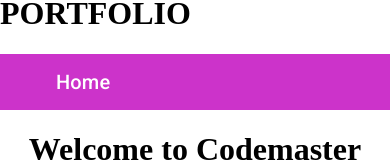
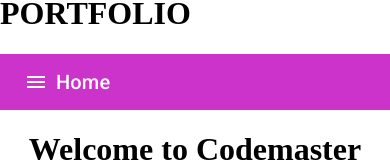
Before and after one commit to codemastermick/devPortfolio, an Angular app: page /home in a window 390 px wide. Shown: the part 385-547 px from the top of the page. Built offline with nearby package versions, Linux system fonts and the light colour scheme.

Commit message:
feat(header): display menu icon on small screens

```diff
--- a/src/app/navigation/header/header.component.html
+++ b/src/app/navigation/header/header.component.html
@@ -1,7 +1,7 @@
 <mat-toolbar class="navbar" color="primary">
   <div fxHide.gt-sm>
     <button mat-icon-button (click)="onToggleSidenav()" aria-label="Home">
-      <span class="icon-menu"></span>
+      <mat-icon>menu</mat-icon>
     </button>
   </div>
   <div>
```
